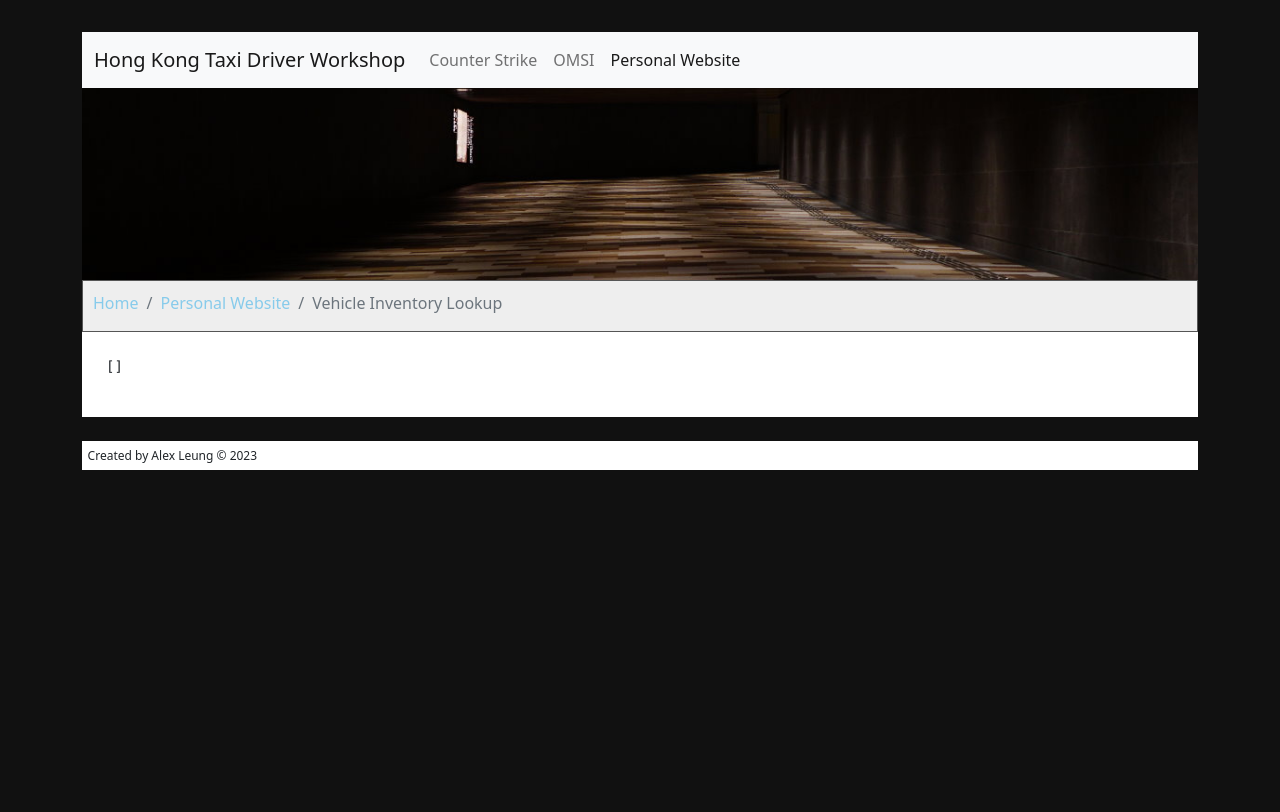
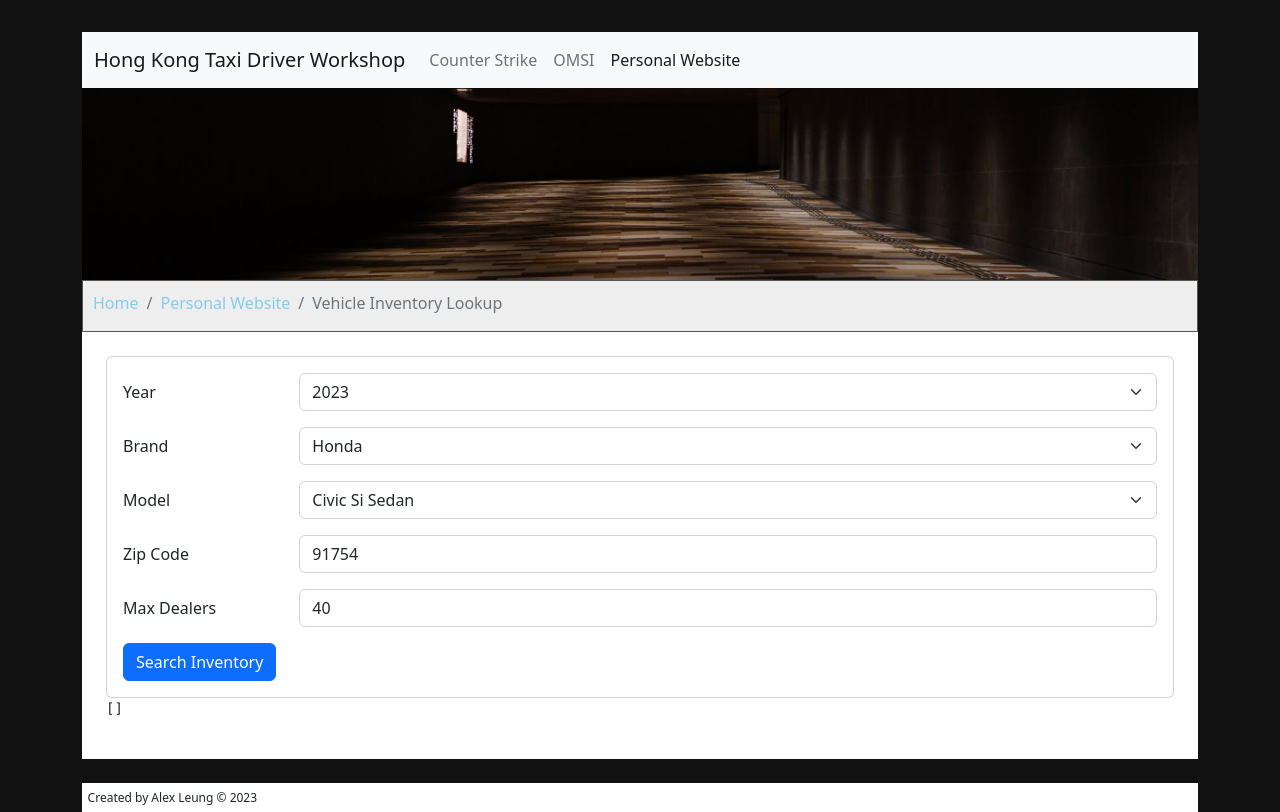
Before and after one commit to taxidriverhk/taxidriverhk-nextjs, a Next.js app: page /others/vehicle-inventory-lookup in a window 1280 px wide. Built offline with nearby package versions, Linux system fonts and the light colour scheme.

Commit message:
Added search filter for vehicle inventory

```diff
--- /dev/null
+++ b/components/vehicle-inventory-lookup/SearchInput.tsx
@@ -0,0 +1,173 @@
+import { useCallback, useState } from "react";
+import Button from "react-bootstrap/Button";
+import Card from "react-bootstrap/Card";
+import Col from "react-bootstrap/Col";
+import Form from "react-bootstrap/Form";
+import Row from "react-bootstrap/Row";
+
+import type { VehicleInventorySearchQuery } from "pages/api/vehicle-inventory-lookup/search";
+
+const CURRENT_YEAR = new Date().getFullYear();
+const YEAR_OPTONS = [CURRENT_YEAR, CURRENT_YEAR - 1];
+
+const DEFAULT_BRAND = "honda";
+const BRAND_OPTIONS = [
+  ["Honda", "honda"],
+  ["Toyota", "toyota"],
+];
+const MODEL_OPTIONS: {
+  [key: string]: string[][];
+} = {
+  honda: [
+    ["Civic Sedan", "civic-sedan"],
+    ["Civic Coupe", "civic-coupe"],
+    ["Civic Si Sedan", "civic-si-sedan"],
+    ["Civic Si Coupe", "civic-si-coupe"],
+    ["Civic Hatchback", "civic-hatchback"],
+    ["Civic Type R", "civic-type-r"],
+    ["Accord Sedan", "accord-sedan"],
+    ["HR-V", "hr-v"],
+    ["CR-V", "cr-v"],
+    ["Insight", "insight"],
+    ["Passport", "passport"],
+    ["Pilot", "pilot"],
+    ["Accord Hybrid", "accord-hybrid"],
+    ["CR-V Hybrid", "cr-v-hybrid"],
+    ["Ridgeline", "ridgeline"],
+    ["Odyssey", "odyssey"],
+  ],
+  toyota: [["Corolla", "corolla"]],
+};
+
+type PropType = {
+  hasValidationError: boolean;
+  query: VehicleInventorySearchQuery;
+  onSubmit: (nextQuery: VehicleInventorySearchQuery) => void;
+};
+
+export default function SearchInput({
+  hasValidationError,
+  query: initialQuery,
+  onSubmit,
+}: PropType) {
+  const [query, setQuery] = useState<VehicleInventorySearchQuery>(initialQuery);
+
+  const handleTextInputChange = useCallback(
+    (field: string) => (e: React.ChangeEvent<HTMLInputElement>) => {
+      setQuery({
+        ...query,
+        [field]: e.currentTarget.value,
+      });
+    },
+    [query, setQuery]
+  );
+  const handleSelectionChange = useCallback(
+    (field: string) => (e: React.ChangeEvent<HTMLSelectElement>) => {
+      setQuery({
+        ...query,
+        [field]: e.currentTarget.value,
+      });
+    },
+    [query, setQuery]
+  );
+  const handleOnSubmit = useCallback(
+    (e: React.FormEvent<HTMLFormElement>) => {
+      e.preventDefault();
+      onSubmit(query);
+    },
+    [onSubmit, query]
+  );
+
+  return (
+    <Card>
+      <Card.Body>
+        <Form onSubmit={handleOnSubmit}>
+          <Form.Group as={Row} className="mb-3">
+            <Form.Label column sm="2">
+              Year
+            </Form.Label>
+            <Col sm="10">
+              <Form.Select
+                onChange={handleSelectionChange("year")}
+                value={query.year}
+              >
+                {YEAR_OPTONS.map((year) => (
+                  <option key={year} value={year}>
+                    {year}
+                  </option>
+                ))}
+              </Form.Select>
+            </Col>
+          </Form.Group>
+          <Form.Group as={Row} className="mb-3">
+            <Form.Label column sm="2">
+              Brand
+            </Form.Label>
+            <Col sm="10">
+              <Form.Select
+                onChange={handleSelectionChange("brand")}
+                value={query.brand}
+              >
+                {BRAND_OPTIONS.map((brand) => (
+                  <option key={brand[1]} value={brand[1]}>
+                    {brand[0]}
+                  </option>
+                ))}
+              </Form.Select>
+            </Col>
+          </Form.Group>
+          <Form.Group as={Row} className="mb-3">
+            <Form.Label column sm="2">
+              Model
+            </Form.Label>
+            <Col sm="10">
+              <Form.Select
+                onChange={handleSelectionChange("model")}
+                value={query.model}
+              >
+                {MODEL_OPTIONS[query.brand || DEFAULT_BRAND].map((model) => (
+                  <option key={model[1]} value={model[1]}>
+                    {model[0]}
+                  </option>
+                ))}
+              </Form.Select>
+            </Col>
+          </Form.Group>
+          <Form.Group as={Row} className="mb-3">
+            <Form.Label column sm="2">
+              Zip Code
+            </Form.Label>
+            <Col sm="10">
+              <Form.Control
+                isInvalid={hasValidationError}
+                onChange={handleTextInputChange("zipCode")}
+                type="number"
+                value={query.zipCode}
+              />
+              <Form.Control.Feedback type="invalid">
+                Zip code must be provided
+              </Form.Control.Feedback>
+            </Col>
+          </Form.Group>
+          <Form.Group as={Row} className="mb-3">
+            <Form.Label column sm="2">
+              Max Dealers
+            </Form.Label>
+            <Col sm="10">
+              <Form.Control
+                isInvalid={hasValidationError}
+                onChange={handleTextInputChange("maxDealers")}
+                type="number"
+                value={query.maxDealers}
+              />
+              <Form.Control.Feedback type="invalid">
+                Max dealers must be provided
+              </Form.Control.Feedback>
+            </Col>
+          </Form.Group>
+          <Button type="submit">Search Inventory</Button>
+        </Form>
+      </Card.Body>
+    </Card>
+  );
+}
--- a/pages/api/vehicle-inventory-lookup/search.tsx
+++ b/pages/api/vehicle-inventory-lookup/search.tsx
@@ -14,22 +14,29 @@ export type VehicleInventory = {
   numAvailable: number;
 };
 
-export type VehicleInventorySearchRequest = {
-  year: number;
-  brand: string;
-  model: string;
-  zipCode: number;
-  maxDealers: number;
+export type VehicleInventorySearchQuery = {
+  year?: number;
+  brand?: string;
+  model?: string;
+  zipCode?: number;
+  maxDealers?: number;
 };
 
 export type VehicleInventorySearchResponse = {
-  vehicles: Array<VehicleInventory>;
+  vehicles?: Array<VehicleInventory>;
+  hasError?: boolean;
 };
 
 export async function getData(
-  query: VehicleInventorySearchRequest
+  query: VehicleInventorySearchQuery
 ): Promise<VehicleInventorySearchResponse> {
   const { brand } = query;
+  if (brand == null) {
+    return {
+      hasError: true,
+    };
+  }
+
   const inventoryService = SERVICE_PROVIDER[brand];
   return inventoryService.search(query);
 }
@@ -38,7 +45,8 @@ export default async function handler(
   req: NextApiRequest,
   res: NextApiResponse<VehicleInventorySearchResponse>
 ) {
-  const query: VehicleInventorySearchRequest = {
+  // TODO: convert the request to a query
+  const query: VehicleInventorySearchQuery = {
     year: 2023,
     brand: "honda",
     model: "civic-si",
@@ -51,7 +59,7 @@ export default async function handler(
 
 abstract class VehicleInventoryService {
   abstract search(
-    query: VehicleInventorySearchRequest
+    query: VehicleInventorySearchQuery
   ): Promise<VehicleInventorySearchResponse>;
 }
 
@@ -84,7 +92,7 @@ class HondaVehicleInventoryService extends VehicleInventoryService {
     model,
     zipCode,
     maxDealers,
-  }: VehicleInventorySearchRequest): Promise<VehicleInventorySearchResponse> {
+  }: VehicleInventorySearchQuery): Promise<VehicleInventorySearchResponse> {
     const { data } = await axios.get<{
       dealers: Array<HondaVehicleDealer>;
       inventory: Array<HondaVehicleInventory>;
@@ -142,7 +150,7 @@ class HondaVehicleInventoryService extends VehicleInventoryService {
 
 class ToyotaVehicleInventoryService extends VehicleInventoryService {
   async search(
-    query: VehicleInventorySearchRequest
+    query: VehicleInventorySearchQuery
   ): Promise<VehicleInventorySearchResponse> {
     return {
       vehicles: [],
--- a/pages/others/vehicle-inventory-lookup.tsx
+++ b/pages/others/vehicle-inventory-lookup.tsx
@@ -1,22 +1,57 @@
+import isEmpty from "lodash/isEmpty";
 import type { GetServerSidePropsContext, GetServerSidePropsResult } from "next";
 import { useRouter } from "next/router";
 
 import Template from "components/Template";
+import SearchInput from "components/vehicle-inventory-lookup/SearchInput";
 import type {
   VehicleInventory,
-  VehicleInventorySearchRequest,
+  VehicleInventorySearchQuery,
 } from "pages/api/vehicle-inventory-lookup/search";
 import { getData } from "pages/api/vehicle-inventory-lookup/search";
+import { useCallback, useState } from "react";
+
+const DEFAULT_QUERY: VehicleInventorySearchQuery = {
+  year: 2023,
+  brand: "honda",
+  model: "civic-si-sedan",
+  zipCode: 91754,
+  maxDealers: 40,
+};
 
 type PropType = {
+  query: VehicleInventorySearchQuery;
   vehicles: Array<VehicleInventory>;
 };
 
-export default function VehicleInventoryLookup({ vehicles }: PropType) {
+export default function VehicleInventoryLookup({ query, vehicles }: PropType) {
   const router = useRouter();
-  const { asPath: currentPath } = router;
+  const { asPath: currentPath, pathname } = router;
+
+  const handleSubmit = useCallback((nextQuery: VehicleInventorySearchQuery) => {
+    if (
+      (Number.isNaN(nextQuery.zipCode) && isEmpty(nextQuery.zipCode)) ||
+      (Number.isNaN(nextQuery.maxDealers) && isEmpty(nextQuery.maxDealers))
+    ) {
+      setHasValidationError(true);
+      return;
+    }
+
+    setHasValidationError(false);
+    router.push({
+      pathname,
+      query: nextQuery,
+    });
+  }, []);
+  const [hasValidationError, setHasValidationError] = useState<boolean>(false);
+
   return (
     <Template activeItemIndex={2} path={currentPath}>
+      <SearchInput
+        hasValidationError={hasValidationError}
+        query={query}
+        onSubmit={handleSubmit}
+      />
       <pre>{JSON.stringify(vehicles, null, 2)}</pre>
     </Template>
   );
@@ -29,21 +64,23 @@ export async function getServerSideProps(
   if (Object.keys(query).length === 0) {
     return {
       props: {
+        query: DEFAULT_QUERY,
         vehicles: [],
       },
     };
   }
 
-  const searchQuery: VehicleInventorySearchRequest = {
-    year: 2023,
-    brand: "honda",
-    model: "civic-sedan",
-    zipCode: 91770,
-    maxDealers: 40,
-  };
-  const { vehicles } = await getData(searchQuery);
+  const searchQuery = query as VehicleInventorySearchQuery;
+  const { hasError, vehicles } = await getData(searchQuery);
+  if (hasError || vehicles == null) {
+    return {
+      notFound: true,
+    };
+  }
+
   return {
     props: {
+      query: searchQuery,
       vehicles,
     },
   };
```
